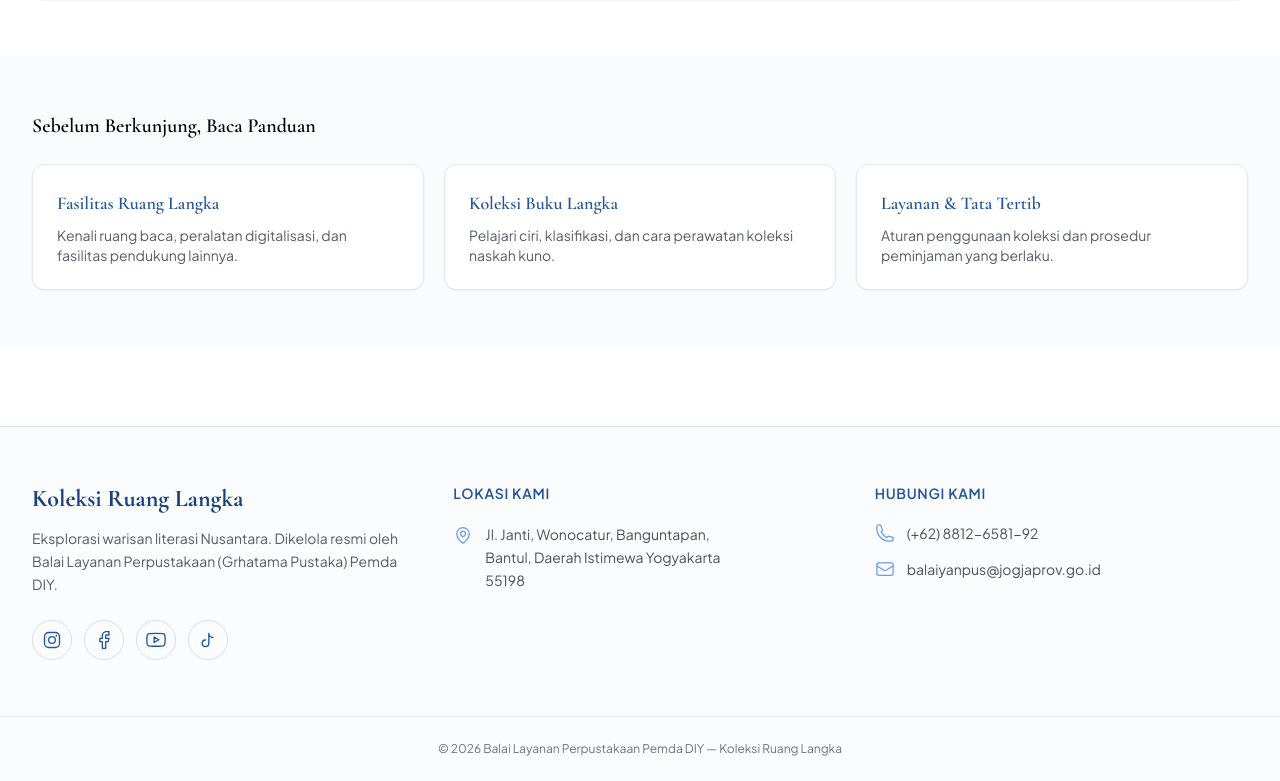
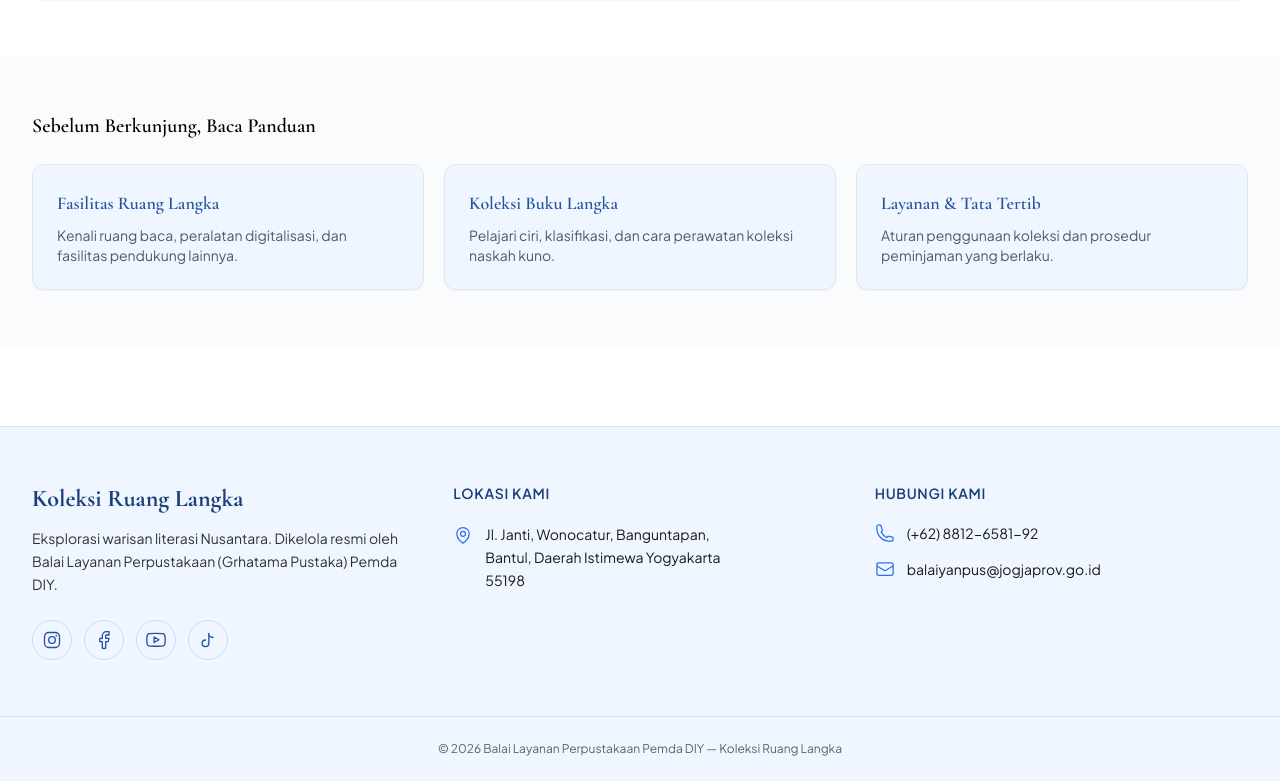
Before and after one commit to ruanglangka/Website-Koleksi-Ruang-Langka, a React (Vite) app: page /#/ in a window 1280 px wide. Shown: the part 1833-2614 px from the top of the page. Built offline with nearby package versions, Linux system fonts and the light colour scheme; no server answers.

Commit message:
fix footer

```diff
--- a/src/components/BookCard.jsx
+++ b/src/components/BookCard.jsx
@@ -1,12 +1,13 @@
 import React from 'react'
 import { Link } from 'react-router-dom'
 
-export default function BookCard({ book }) {
+export default function BookCard({ book, isHorizontal = false }) {
   return (
     <Link
       to={`/buku/${book.id}`}
-      className={`group flex overflow-hidden rounded-xl border border-navy-500/10 bg-parchment-50 shadow-card transition-all hover:-translate-y-1 hover:border-navy-500/25 hover:shadow-book dark:border-obsidian-border dark:bg-obsidian-card dark:shadow-card-dark dark:hover:border-gilt-400/30 ${
-        isHorizontal ? 'flex-row items-center gap-4 p-3' : 'flex-col'
+      // Perhatikan baris di bawah ini: bg-parchment-50 diubah jadi bg-card
+      className={`group flex overflow-hidden rounded-xl border border-navy-500/10 bg-card shadow-card transition-all hover:-translate-y-1 hover:border-navy-500/25 hover:shadow-book dark:border-obsidian-border dark:bg-card-dark dark:shadow-card-dark dark:hover:border-gilt-400/30 ${
+        isHorizontal ? 'flex-row items-center gap-4 p-3' : 'flex-col gap-1 p-4'
       }`}
     >
       <span className="inline-block w-fit rounded-full bg-gilt-400/15 px-2 py-0.5 text-[11px] font-medium text-gilt-500 dark:text-gilt-300">
--- a/src/components/FeaturedBookCard.jsx
+++ b/src/components/FeaturedBookCard.jsx
@@ -2,8 +2,7 @@ import React from 'react'
 
 export default function FeaturedBookCard({ book }) {
   return (
-    // Mengganti <Link> menjadi <div> dan menghapus atribut "to=..."
-    <div className="group flex gap-4 rounded-xl border border-navy-500/12 bg-parchment-50 p-4 shadow-sm transition-all hover:-translate-y-1 hover:shadow-book dark:border-gilt-400/10 dark:bg-ink-800 sm:gap-6 sm:p-5">
+    <div className="group flex gap-4 rounded-xl border border-navy-500/12 bg-card p-4 shadow-sm transition-all hover:-translate-y-1 hover:shadow-book dark:border-gilt-400/10 dark:bg-card-dark sm:gap-6 sm:p-5">
 
       {/* Cover di kiri */}
       <div className="aspect-[3/4] w-24 shrink-0 overflow-hidden rounded-lg shadow-md sm:w-32">
--- a/src/components/Footer.jsx
+++ b/src/components/Footer.jsx
@@ -44,9 +44,8 @@ const SOCIALS = [
 
 export default function Footer() {
   return (
-    <footer className="mt-20 border-t border-navy-500/15 bg-parchment-100/40 dark:border-gilt-400/10 dark:bg-ink-900/40">
+    <footer className="mt-20 border-t border-navy-500/15 bg-navy-50 dark:border-gilt-400/15 dark:bg-ink-800">
       <div className="mx-auto max-w-7xl px-4 py-14 sm:px-6 lg:px-8">
-        {/* Grid 3 Kolom */}
         <div className="grid grid-cols-1 gap-10 md:grid-cols-3 lg:gap-12">
 
           {/* ===== KOLOM 1: IDENTITAS & SOSIAL MEDIA ===== */}
@@ -54,7 +53,8 @@ export default function Footer() {
             <h3 className="font-display text-2xl font-bold text-navy-700 dark:text-gilt-300">
               Koleksi Ruang Langka
             </h3>
-            <p className="mt-3 text-sm leading-relaxed text-ink-800/70 dark:text-parchment-100/70">
+            {/* Warna teks diubah menyerupai teks diagram (ink-900 / parchment-100) */}
+            <p className="mt-3 text-sm leading-relaxed text-ink-900/80 dark:text-parchment-100/80">
               Eksplorasi warisan literasi Nusantara. Dikelola resmi oleh Balai Layanan Perpustakaan (Grhatama Pustaka) Pemda DIY.
             </p>
             <div className="mt-6 flex gap-3">
@@ -75,22 +75,21 @@ export default function Footer() {
 
          {/* ===== KOLOM 2: ALAMAT ===== */}
           <div>
-            <h4 className="text-sm font-semibold uppercase tracking-wider text-navy-600 dark:text-gilt-400">
+            <h4 className="text-sm font-semibold uppercase tracking-wider text-navy-700 dark:text-gilt-400">
               Lokasi Kami
             </h4>
-            <div className="mt-5 flex items-start gap-3 text-sm text-ink-800/75 dark:text-parchment-100/75">
+            <div className="mt-5 flex items-start gap-3 text-sm text-ink-900/90 dark:text-parchment-100/90">
               {/* Ikon Pin Lokasi */}
-              <svg className="mt-0.5 h-5 w-5 shrink-0 text-navy-500/70 dark:text-gilt-400/70" fill="none" viewBox="0 0 24 24" stroke="currentColor" strokeWidth="1.5">
+              <svg className="mt-0.5 h-5 w-5 shrink-0 text-navy-500 dark:text-gilt-400" fill="none" viewBox="0 0 24 24" stroke="currentColor" strokeWidth="1.5">
                 <path strokeLinecap="round" strokeLinejoin="round" d="M15 10.5a3 3 0 11-6 0 3 3 0 016 0z" />
                 <path strokeLinecap="round" strokeLinejoin="round" d="M19.5 10.5c0 7.142-7.5 11.25-7.5 11.25S4.5 17.642 4.5 10.5a7.5 7.5 0 1115 0z" />
               </svg>
 
-              {/* Teks Alamat (Bisa Diklik) */}
               <a
                 href="https://maps.app.goo.gl/PDuzHWvR1i565akP7"
                 target="_blank"
                 rel="noopener noreferrer"
-                className="leading-relaxed transition-colors hover:text-navy-600 hover:underline hover:underline-offset-4 dark:hover:text-gilt-400"
+                className="leading-relaxed transition-colors hover:text-navy-600 hover:underline hover:underline-offset-4 dark:hover:text-gilt-300"
               >
                 Jl. Janti, Wonocatur, Banguntapan,<br />
                 Bantul, Daerah Istimewa Yogyakarta<br />
@@ -101,42 +100,38 @@ export default function Footer() {
 
           {/* ===== KOLOM 3: KONTAK ===== */}
           <div>
-            <h4 className="text-sm font-semibold uppercase tracking-wider text-navy-600 dark:text-gilt-400">
+            <h4 className="text-sm font-semibold uppercase tracking-wider text-navy-700 dark:text-gilt-400">
               Hubungi Kami
             </h4>
-            <ul className="mt-5 space-y-4 text-sm text-ink-800/75 dark:text-parchment-100/75">
+            <ul className="mt-5 space-y-4 text-sm text-ink-900/90 dark:text-parchment-100/90">
 
-              {/* Telepon / WhatsApp */}
               <li className="flex items-center gap-3">
                 {/* Ikon Telepon */}
-                <svg className="h-5 w-5 shrink-0 text-navy-500/70 dark:text-gilt-400/70" fill="none" viewBox="0 0 24 24" stroke="currentColor" strokeWidth="1.5">
+                <svg className="h-5 w-5 shrink-0 text-navy-500 dark:text-gilt-400" fill="none" viewBox="0 0 24 24" stroke="currentColor" strokeWidth="1.5">
                   <path strokeLinecap="round" strokeLinejoin="round" d="M2.25 6.75c0 8.284 6.716 15 15 15h2.25a2.25 2.25 0 002.25-2.25v-1.372c0-.516-.351-.966-.852-1.091l-4.423-1.106c-.44-.11-.902.055-1.173.417l-.97 1.293c-2.896-1.596-5.48-4.08-7.074-6.971l1.293-.97c.363-.271.527-.734.417-1.173L6.963 3.102a1.125 1.125 0 00-1.091-.852H4.5A2.25 2.25 0 002.25 4.5v2.25z" />
                 </svg>
 
-                {/* Teks Nomor (Bisa Diklik ke WA) */}
                 <a
                   href="https://wa.me/628812658192"
                   target="_blank"
                   rel="noopener noreferrer"
-                  className="transition-colors hover:text-navy-600 hover:underline hover:underline-offset-4 dark:hover:text-gilt-400"
+                  className="transition-colors hover:text-navy-600 hover:underline hover:underline-offset-4 dark:hover:text-gilt-300"
                 >
                   (+62) 8812-6581-92
                 </a>
               </li>
 
-              {/* Email */}
               <li className="flex items-center gap-3">
                 {/* Ikon Amplop */}
-                <svg className="h-5 w-5 shrink-0 text-navy-500/70 dark:text-gilt-400/70" fill="none" viewBox="0 0 24 24" stroke="currentColor" strokeWidth="1.5">
+                <svg className="h-5 w-5 shrink-0 text-navy-500 dark:text-gilt-400" fill="none" viewBox="0 0 24 24" stroke="currentColor" strokeWidth="1.5">
                   <path strokeLinecap="round" strokeLinejoin="round" d="M21.75 6.75v10.5a2.25 2.25 0 01-2.25 2.25h-15a2.25 2.25 0 01-2.25-2.25V6.75m19.5 0A2.25 2.25 0 0019.5 4.5h-15a2.25 2.25 0 00-2.25 2.25m19.5 0v.243a2.25 2.25 0 01-1.07 1.916l-7.5 4.615a2.25 2.25 0 01-2.36 0L3.32 8.91a2.25 2.25 0 01-1.07-1.916V6.75" />
                 </svg>
 
-                {/* Teks Email (Bisa Diklik ke Aplikasi Email) */}
             <a
                   href="https://mail.google.com/mail/?view=cm&fs=1&to=balaiyanpus@jogjaprov.go.id"
                   target="_blank"
                   rel="noopener noreferrer"
-                  className="transition-colors hover:text-navy-600 hover:underline hover:underline-offset-4 dark:hover:text-gilt-400"
+                  className="transition-colors hover:text-navy-600 hover:underline hover:underline-offset-4 dark:hover:text-gilt-300"
                 >
                   balaiyanpus@jogjaprov.go.id
                 </a>
@@ -148,7 +143,7 @@ export default function Footer() {
       </div>
 
       {/* ===== COPYRIGHT BAR ===== */}
-      <div className="border-t border-navy-500/10 py-6 text-center text-xs text-ink-800/60 dark:border-gilt-400/10 dark:text-parchment-100/50">
+      <div className="border-t border-navy-500/15 py-6 text-center text-xs text-ink-900/60 dark:border-gilt-400/15 dark:text-parchment-100/60">
         © {new Date().getFullYear()} Balai Layanan Perpustakaan Pemda DIY — Koleksi Ruang Langka
       </div>
     </footer>
--- a/src/pages/Dashboard.jsx
+++ b/src/pages/Dashboard.jsx
@@ -62,7 +62,6 @@ const FEATURED_BOOKS_DATA = [
 ]
 
 export default function Dashboard() {
-  // Menggunakan data hardcode langsung, tidak perlu useEffect atau status loading lagi
   const [featured] = useState(FEATURED_BOOKS_DATA)
   const [logoFailed, setLogoFailed] = useState(false)
 
@@ -129,7 +128,6 @@ export default function Dashboard() {
           </Link>
         </div>
 
-        {/* Karena data sudah di-hardcode, langsung di-render (tanpa loading/error state) */}
         <div className="flex flex-col gap-4">
           {featured.map((book) => (
             <FeaturedBookCard key={book.id} book={book} />
@@ -148,7 +146,8 @@ export default function Dashboard() {
               <Link
                 key={card.to}
                 to={card.to}
-                className="group rounded-xl border border-navy-500/12 bg-parchment-50 p-6 shadow-sm transition-all hover:-translate-y-1 hover:shadow-book dark:border-gilt-400/10 dark:bg-ink-900"
+                // DARI SINI: bg-parchment-50 diubah ke bg-card dan dark:bg-ink-900 diubah ke dark:bg-card-dark
+                className="group rounded-xl border border-navy-500/12 bg-card p-6 shadow-sm transition-all hover:-translate-y-1 hover:shadow-book dark:border-gilt-400/10 dark:bg-card-dark"
               >
                 <h3 className="font-display text-lg font-semibold text-navy-600 group-hover:underline dark:text-gilt-300">
                   {card.title}
--- a/tailwind.config.js
+++ b/tailwind.config.js
@@ -1,10 +1,14 @@
-/** @type {import('tailwindcss').Config} */
 export default {
   darkMode: 'class',
   content: ['./index.html', './src/**/*.{js,jsx}'],
   theme: {
     extend: {
       colors: {
+        // Warna semantik khusus untuk Card agar senada dengan footer
+        card: {
+          DEFAULT: '#EFF6FF', // Menggunakan warna setara navy-50 untuk light mode
+          dark: '#0F1626',    // Menggunakan warna obsidian.card untuk dark mode
+        },
         parchment: {
           50: '#FFFFFF',
           100: '#F4F7FB',
@@ -33,8 +37,6 @@ export default {
           500: '#2F5D5A',
           600: '#234845',
         },
-        // Diambil dari warna kulit gajah pada ilustrasi referensi (#A8B8C0),
-        // dipakai sebagai warna latar kartu (card) saat mode terang.
         mist: {
           50: '#F2F4F6',
           100: '#E5EAEC',
```
